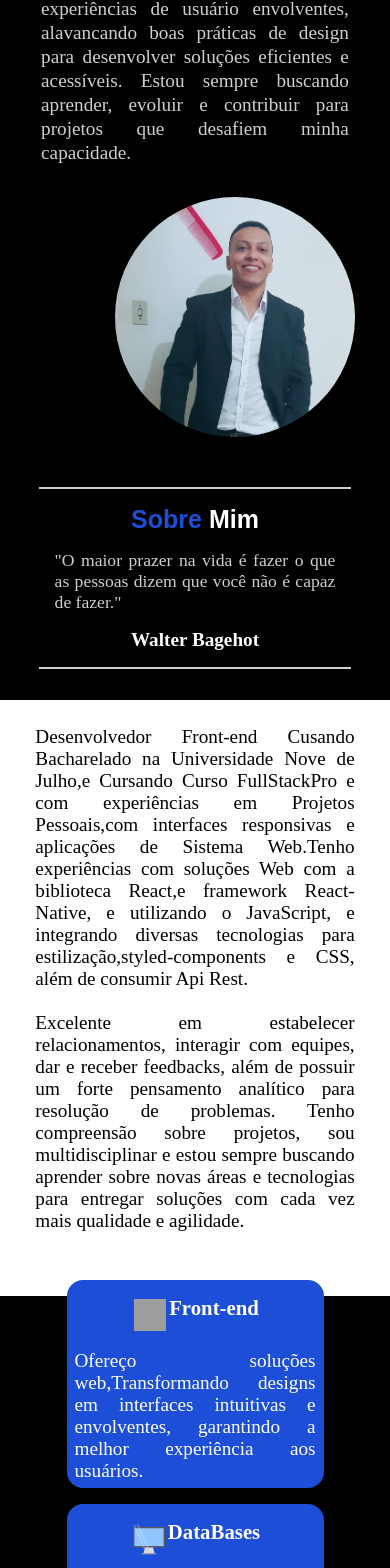
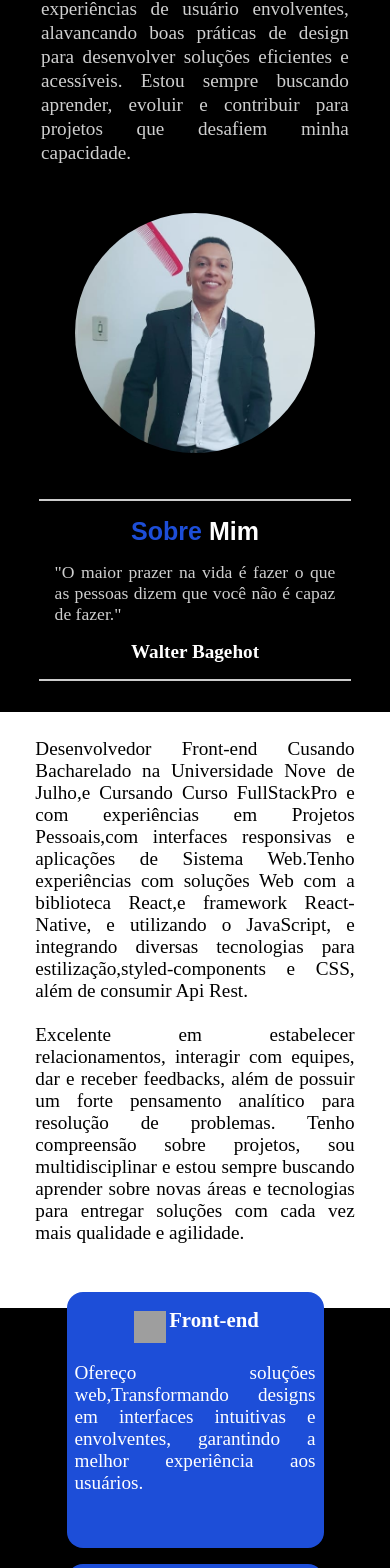
Before and after one commit to FelipeQuadrosdev/Portifolio, a React (Create React App) app: page / in a window 390 px wide. Shown: the part 422-1990 px from the top of the page. Built offline with nearby package versions, Linux system fonts and the light colour scheme; grey boxes are pictures that could not be loaded.

Commit message:
atualizando e melhorando os css do section

```diff
--- a/src/article/article.css
+++ b/src/article/article.css
@@ -73,7 +73,7 @@
         padding-bottom: -2rem ;
     }
     .articleaside1{
-        height: 13rem;
+        height: 16rem;
     }
     .articleh3{
         font-size: 1.3rem;
--- a/src/header/header.css
+++ b/src/header/header.css
@@ -88,10 +88,8 @@ strong {
     color: #fff;
 }
 
-.minha-imagem {
-    display: flex;
-    align-items: center;
-    justify-content: center;
+.div_imagem_perfil{
+
     animation: mover 3s ease-in-out forwards;
 }
 
@@ -130,4 +128,15 @@ strong {
         margin: 0 auto;
     }
 
+    .div_imagem_perfil {
+        display: flex;
+        align-items: center;
+        justify-content: center;
+        width: 100%;
+        margin-top: 1rem;
+    }
+
+    .div_imagem_perfil img{
+
+    }
 }
--- a/src/header/header.js
+++ b/src/header/header.js
@@ -10,9 +10,9 @@ export default function Header() {
         <header className="titulo">
 
             <div className="headerbuttons">
-                    <a className="linckhedaer" target="black" rel="external" href="https://contate.me/desenvolverfront" ><img src={photo10} alt="Ícone" className="imgIcone" /></a>
-                    <a className="linckhedaer" target="black" rel="external" href="https://www.linkedin.com/in/felipe-de-quadros-gomes-b990012aa/"><img src={photo12} alt="Ícone" className="imgIcone" /></a>
-                    <a className="linckhedaer" target="black" rel="external" href="https://github.com/FelipeQuadrosdev"><img src={photo11} alt="Ícone" className="imgIcone" /></a>
+                <a className="linckhedaer" target="black" rel="external" href="https://contate.me/desenvolverfront" ><img src={photo10} alt="Ícone" className="imgIcone" /></a>
+                <a className="linckhedaer" target="black" rel="external" href="https://www.linkedin.com/in/felipe-de-quadros-gomes-b990012aa/"><img src={photo12} alt="Ícone" className="imgIcone" /></a>
+                <a className="linckhedaer" target="black" rel="external" href="https://github.com/FelipeQuadrosdev"><img src={photo11} alt="Ícone" className="imgIcone" /></a>
 
             </div>
             <i id="profissao">Desenvolvedor, FRONT-END</i> <br /> <p id="nome">FELIPE <br />QUADROS GOMES</p><br />
@@ -24,9 +24,10 @@ export default function Header() {
                     Meu objetivo é criar interfaces intuitivas e experiências de usuário envolventes, alavancando boas práticas de design para desenvolver soluções eficientes e acessíveis.
                     Estou sempre buscando aprender, evoluir e contribuir para projetos que desafiem minha capacidade.</p>
             </div>
-            <div className="minha foto do Perfil,prazer Felipe">
+            <div className="div_imagem_perfil">
                 <img
                     src={photo}
+                    alt="minha foto do Perfil,prazer Felipe"
                 />
             </div>
         </header>
--- a/src/section2/section2.js
+++ b/src/section2/section2.js
@@ -42,11 +42,11 @@ export default function Section2() {
                 {data.map((item) => (
                     <SwiperSlide key={item.id} className="slide-sub">
                         <ul className="slide_img_li">
-                        <img
+                        <li> <img
                             src={item.imagem}
                             alt="Slider"
                             className="slide-item"
-                        />
+                        /></li>
                         <li className="slide-nome">{item.nome}</li>
                         </ul>
                     </SwiperSlide>
```
